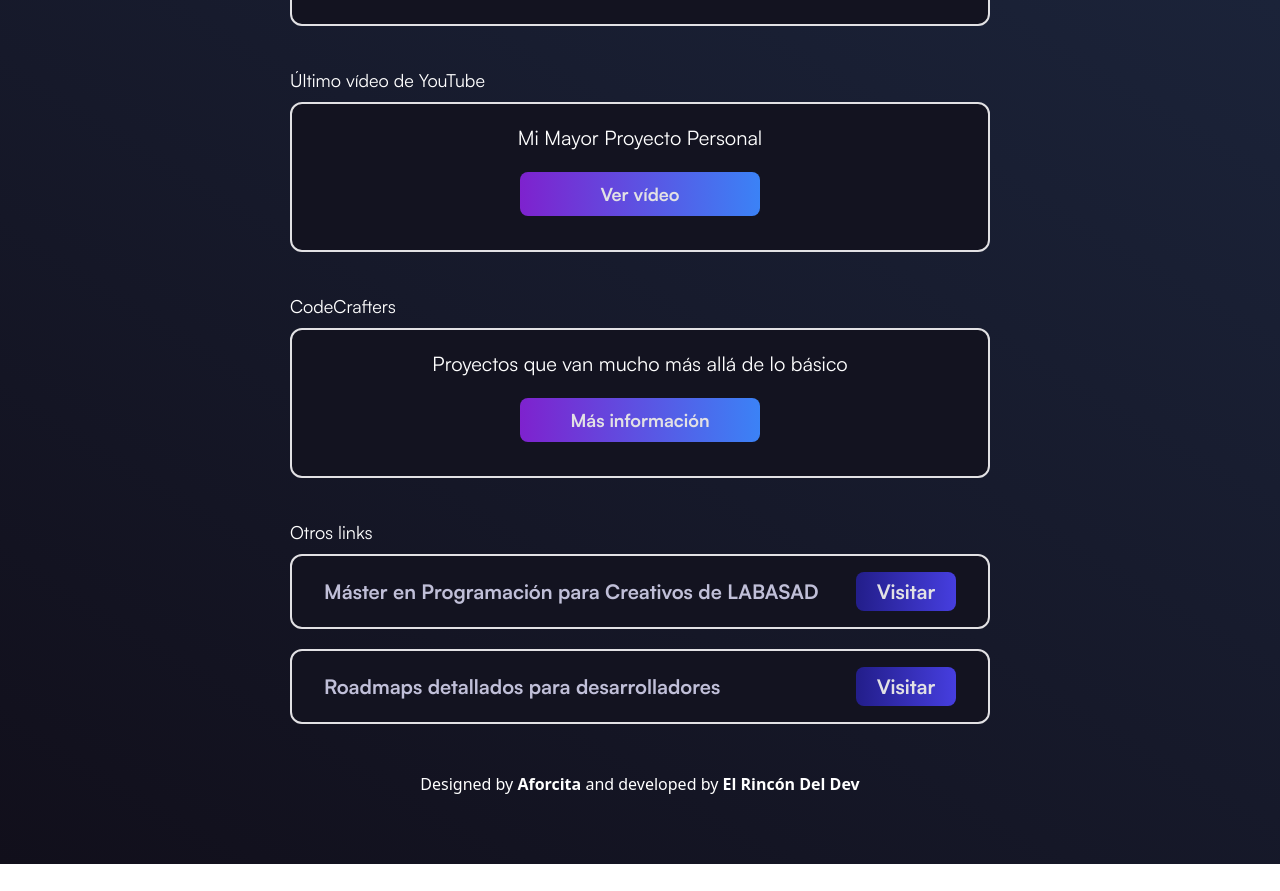
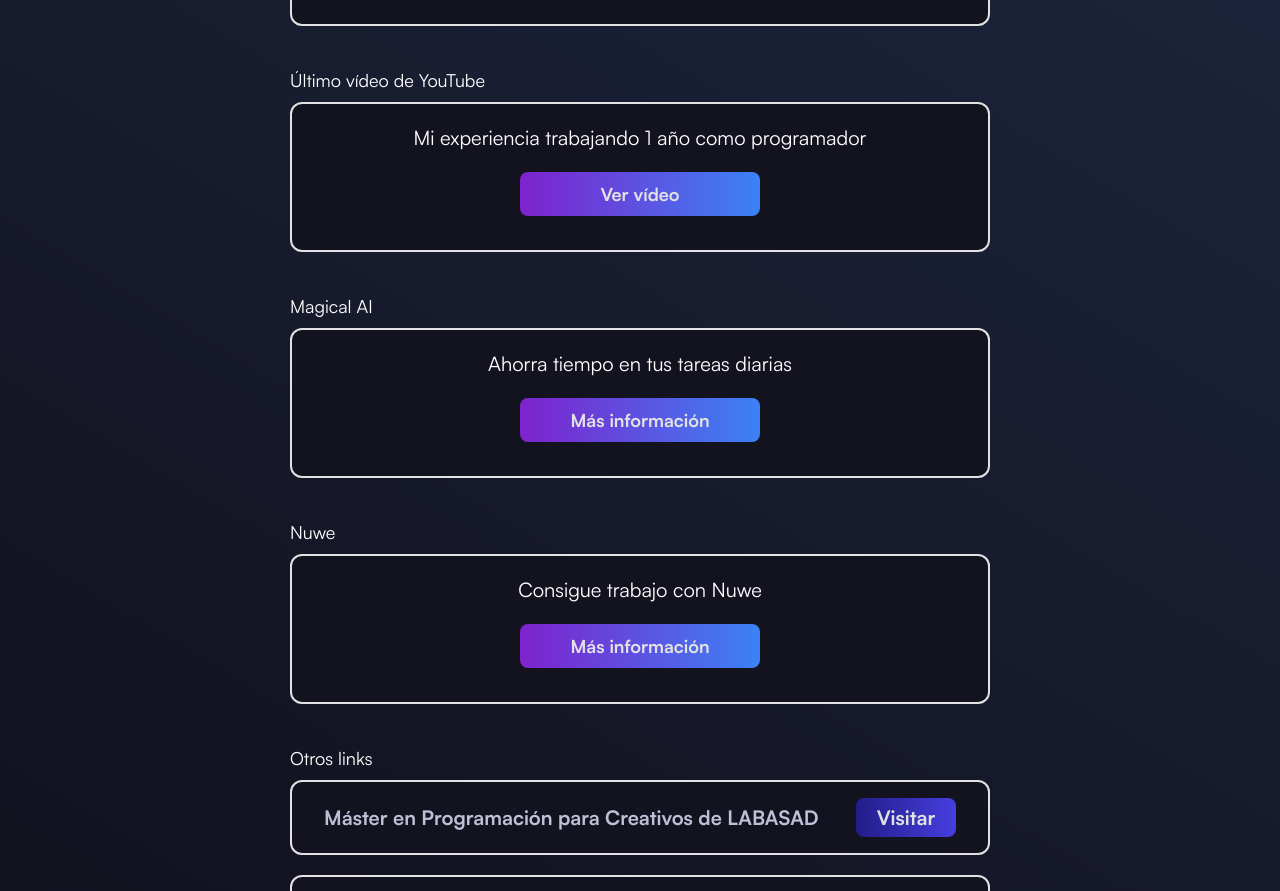
Before and after one commit to elrincondeldev/links-management, a Next.js app: page / in a window 1280 px wide. Shown: the part 660-1551 px from the top of the page. Before the commit the page ends 1524 px from the top, so only its background shows below. Built offline with nearby package versions, Linux system fonts and the light colour scheme.

Commit message:
new links

```diff
--- a/src/pages/index.tsx
+++ b/src/pages/index.tsx
@@ -29,17 +29,25 @@ export default function Home() {
               Último vídeo de YouTube
             </p>
             <LinkBox
-              title="Mi Mayor Proyecto Personal"
+              title="Mi experiencia trabajando 1 año como programador"
               buttonText="Ver vídeo"
-              link="https://infiniteurl.com/la-hackathon-del-dev"
+              link="https://infiniteurl.com/programador"
             />
           </section>
           <section>
-            <p className="satoshi-regular text-lg mb-2">CodeCrafters</p>
+            <p className="satoshi-regular text-lg mb-2">Magical AI</p>
             <LinkBox
-              title="Proyectos que van mucho más allá de lo básico"
+              title="Ahorra tiempo en tus tareas diarias"
               buttonText="Más información"
-              link="https://app.codecrafters.io/join?via=jmontes33"
+              link="http://getmagical.com/elrincondeldev"
+            />
+          </section>
+          <section>
+            <p className="satoshi-regular text-lg mb-2">Nuwe</p>
+            <LinkBox
+              title="Consigue trabajo con Nuwe"
+              buttonText="Más información"
+              link="https://bit.ly/JobOffersNUWE"
             />
           </section>
           <section className="flex flex-col">
@@ -85,17 +93,25 @@ export default function Home() {
                 Último vídeo de YouTube
               </p>
               <LinkBox
-                title="Mi Mayor Proyecto Personal"
+                title="Mi experiencia trabajando 1 año como programador"
                 buttonText="Ver vídeo"
-                link="https://infiniteurl.com/la-hackathon-del-dev"
+                link="https://infiniteurl.com/programador"
               />
             </section>
             <section>
-              <p className="satoshi-regular text-lg mb-2">CodeCrafters</p>
+              <p className="satoshi-regular text-lg mb-2">Magical AI</p>
               <LinkBox
-                title="Proyectos que van mucho más allá de lo básico"
+                title="Ahorra tiempo en tus tareas diarias"
                 buttonText="Más información"
-                link="https://app.codecrafters.io/join?via=jmontes33"
+                link="http://getmagical.com/elrincondeldev"
+              />
+            </section>
+            <section>
+              <p className="satoshi-regular text-lg mb-2">Nuwe</p>
+              <LinkBox
+                title="Consigue trabajo con Nuwe"
+                buttonText="Más información"
+                link="https://bit.ly/JobOffersNUWE"
               />
             </section>
           </section>
```
